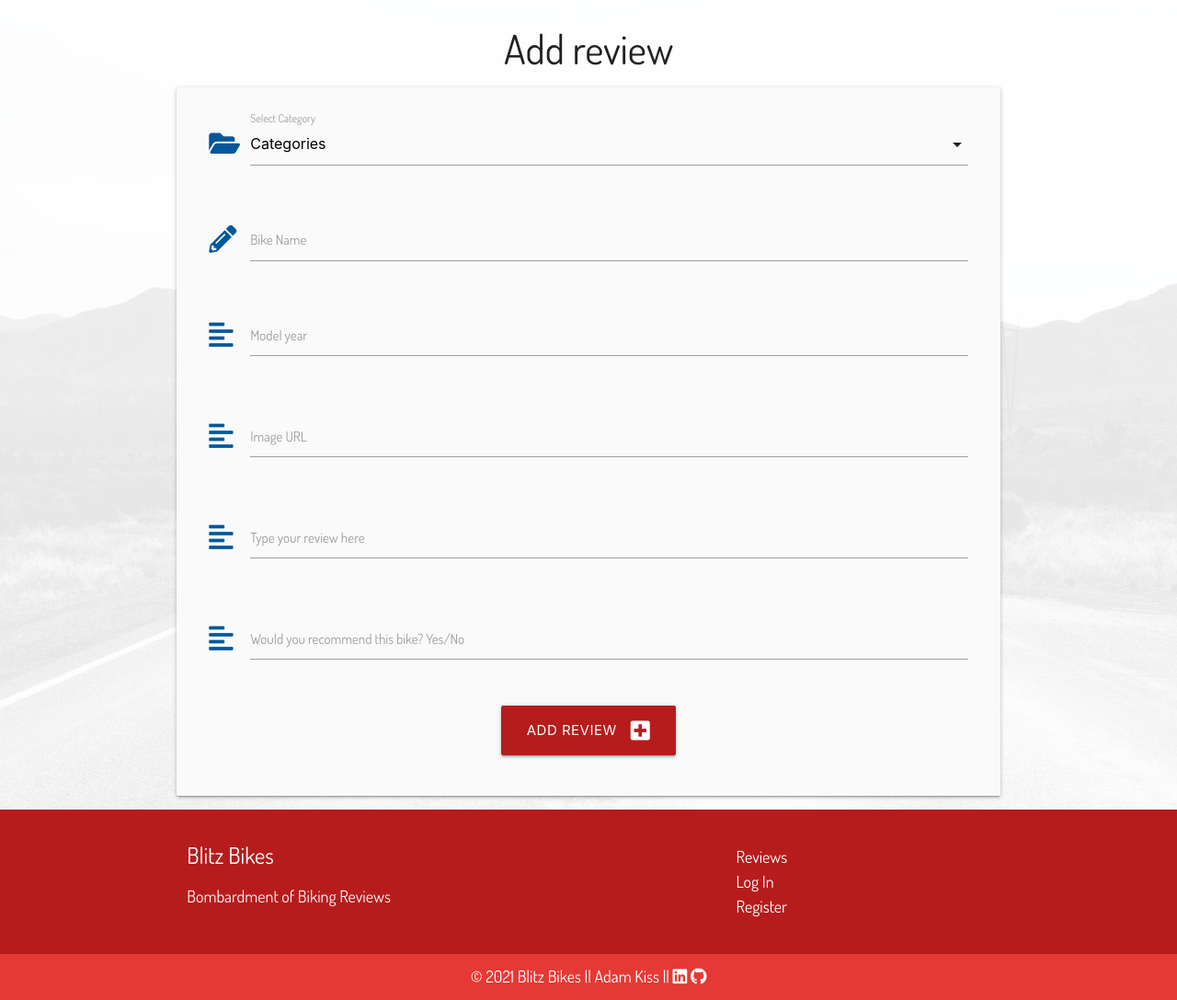
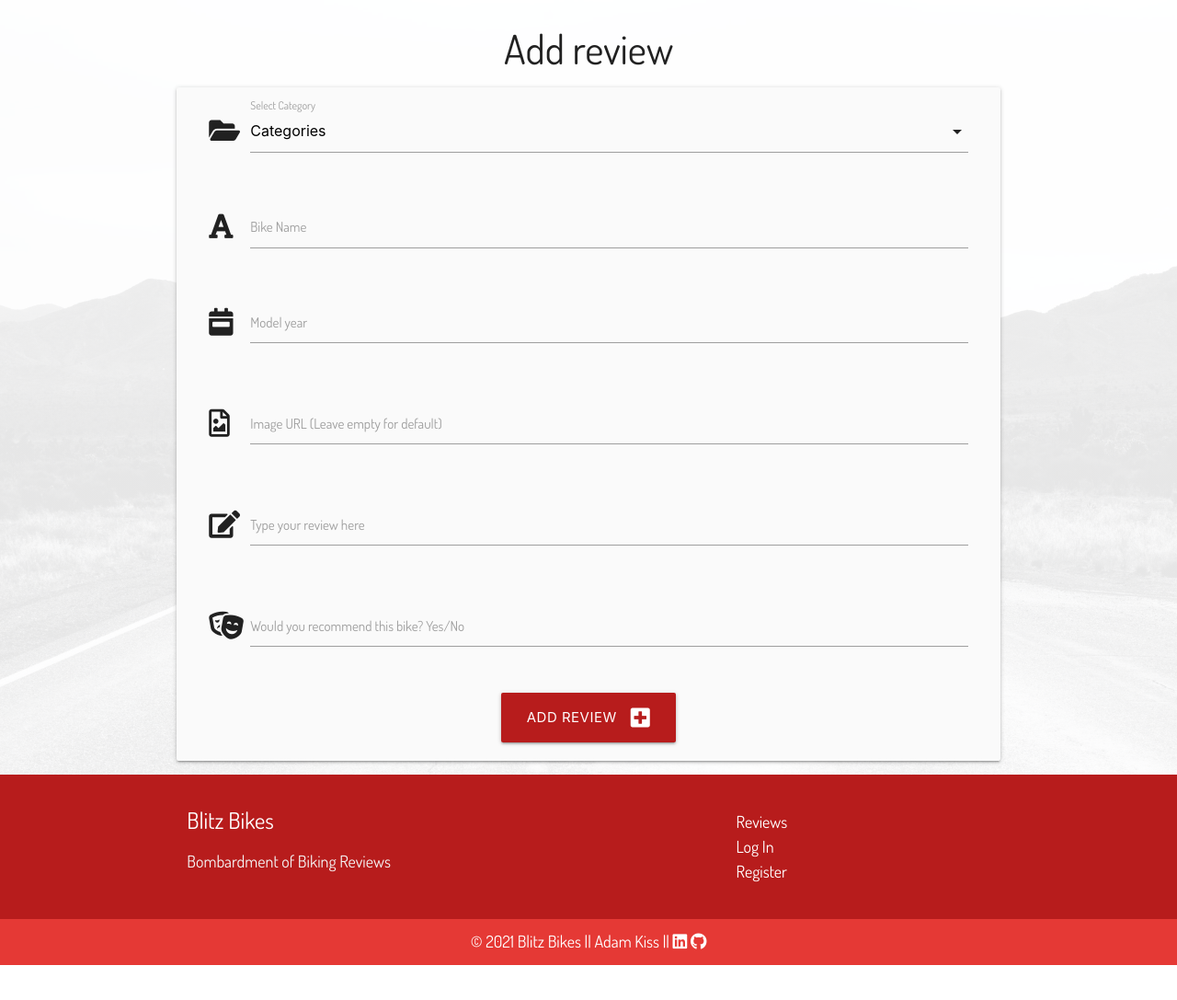
Before and after one commit to Adamsky94/Blitz_Bikes, a Flask app: page /add_review in a window 1280 px wide. Shown: the part 64-1151 px from the top of the page at 92% size. After the commit the page ends 1113 px from the top, so only its background shows below. Run offline with Flask 2, Linux system fonts and the light colour scheme; data that the repository does not hold is empty; some libraries are stand-ins or nearby versions; some web fonts are replaced.

Commit message:
Styled forms

```diff
--- a/static/css/style.css
+++ b/static/css/style.css
@@ -100,7 +100,7 @@ footer {
 .container__index h1 {
     font-family: Germania One;
     color: #d60000;
-    padding-top: 5rem;
+    padding-top: 40px;
     text-shadow:
         -1px 1px 2px #000,
         1px 1px 2px #000,
@@ -146,6 +146,12 @@ footer {
     font-weight: 400;
 }
 
+.card-panel {
+    margin-top: 0;
+    padding-top: 10px;
+    padding-bottom: 0;
+}
+
 .recommend {
     font-style: italic;
 }
@@ -188,3 +194,38 @@ footer {
 .flashes h5 {
     line-height: 2;
 }
+
+/*Overwriting Materialize CSS*/
+input:not([type]):focus:not([readonly]),
+input[type=text]:not(.browser-default):focus:not([readonly]),
+input[type=password]:not(.browser-default):focus:not([readonly]),
+input[type=email]:not(.browser-default):focus:not([readonly]),
+input[type=url]:not(.browser-default):focus:not([readonly]),
+input[type=time]:not(.browser-default):focus:not([readonly]),
+input[type=date]:not(.browser-default):focus:not([readonly]),
+input[type=datetime]:not(.browser-default):focus:not([readonly]),
+input[type=datetime-local]:not(.browser-default):focus:not([readonly]),
+input[type=tel]:not(.browser-default):focus:not([readonly]),
+input[type=number]:not(.browser-default):focus:not([readonly]),
+input[type=search]:not(.browser-default):focus:not([readonly]),
+textarea.materialize-textarea:focus:not([readonly]) {
+    border-bottom: 1px solid rgb(0, 0, 0);
+    -webkit-box-shadow: 0 1px 0 0 rgb(0, 0, 0);
+    box-shadow: 0 1px 0 0 rgb(0, 0, 0);
+}
+
+input:not([type]):focus:not([readonly])+label,
+input[type=text]:not(.browser-default):focus:not([readonly])+label,
+input[type=password]:not(.browser-default):focus:not([readonly])+label,
+input[type=email]:not(.browser-default):focus:not([readonly])+label,
+input[type=url]:not(.browser-default):focus:not([readonly])+label,
+input[type=time]:not(.browser-default):focus:not([readonly])+label,
+input[type=date]:not(.browser-default):focus:not([readonly])+label,
+input[type=datetime]:not(.browser-default):focus:not([readonly])+label,
+input[type=datetime-local]:not(.browser-default):focus:not([readonly])+label,
+input[type=tel]:not(.browser-default):focus:not([readonly])+label,
+input[type=number]:not(.browser-default):focus:not([readonly])+label,
+input[type=search]:not(.browser-default):focus:not([readonly])+label,
+textarea.materialize-textarea:focus:not([readonly])+label {
+    color: rgb(0, 0, 0);
+}
--- a/templates/add_review.html
+++ b/templates/add_review.html
@@ -8,7 +8,7 @@
             <!-- category selection -->
 			<div class="row">
 				<div class="input-field col s12">
-                    <i class="fas fa-folder-open prefix light-blue-text text-darken-4"></i>
+                    <i class="fas fa-folder-open prefix text-darken-4"></i>
 					<select id="category_name" name="category_name" class="validate" required>
                         <option value="" disabled selected>Categories</option>
                         <!--Sorting categories in alphabetical order-->
@@ -23,7 +23,7 @@
             <!-- bike name -->
             <div class="row">
                 <div class="input-field col s12">
-                    <i class="fas fa-pencil-alt prefix light-blue-text text-darken-4"></i>
+                    <i class="fas fa-font prefix text-darken-4"></i>
                     <input id="bike_name" name="bike_name" minlength="3" maxlength="30"
                         type="text" class="validate" required>
                     <label for="bike_name">Bike Name</label>
@@ -32,7 +32,7 @@
 
             <div class="row">
                 <div class="input-field col s12">
-                    <i class="fas fa-align-left prefix light-blue-text text-darken-4"></i>
+                    <i class="fas fa-calendar-week prefix text-darken-4"></i>
                     <textarea id="model_year" name="model_year" minlength="4"
                         maxlength="4" class="materialize-textarea validate" required></textarea>
                     <label for="model_year">Model year</label>
@@ -41,17 +41,17 @@
 
             <div class="row">
                 <div class="input-field col s12">
-                    <i class="fas fa-align-left prefix light-blue-text text-darken-4"></i>
+                    <i class="far fa-file-image prefix text-darken-4"></i>
                     <textarea id="image_url" name="image_url" minlength="10"
                         maxlength="500" class="materialize-textarea validate"></textarea>
-                    <label for="image_url">Image URL</label>
+                    <label for="image_url">Image URL (Leave empty for default)</label>
                 </div>
             </div>
 
             <!-- review description -->
             <div class="row">
                 <div class="input-field col s12">
-                    <i class="fas fa-align-left prefix light-blue-text text-darken-4"></i>
+                    <i class="fas fa-edit prefix text-darken-4"></i>
                     <textarea id="bike_description" name="bike_description" data-length="800" minlength="20"
                         maxlength="800" class="materialize-textarea validate" required></textarea>
                     <label for="bike_description">Type your review here</label>
@@ -61,7 +61,7 @@
 
             <div class="row">
                 <div class="input-field col s12">
-                    <i class="fas fa-align-left prefix light-blue-text text-darken-4"></i>
+                    <i class="fas fa-theater-masks prefix text-darken-4"></i>
                     <textarea id="recommend" name="recommend" minlength="2"
                         maxlength="3" class="materialize-textarea validate" required></textarea>
                     <label for="recommend">Would you recommend this bike? Yes/No</label>
```
Also changed, not shown: templates/reviews.html (+4 -5 lines).
